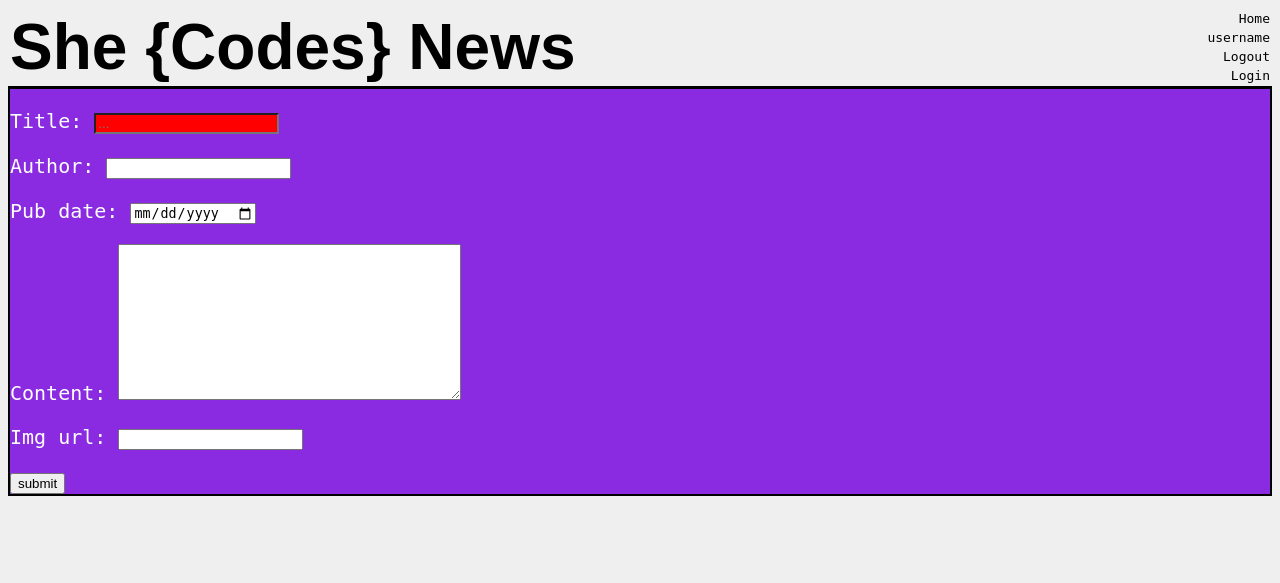
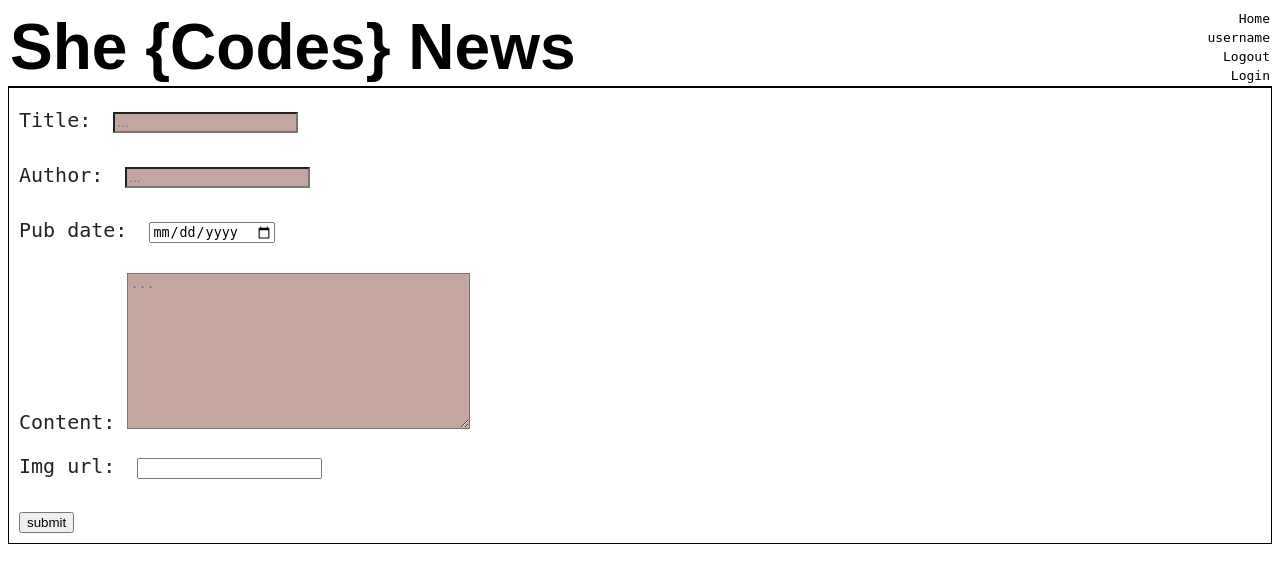
Before and after one commit to MOBrien1/django-she-codes-news, a Django app: page /news/add-story/ in a window 1280 px wide. Shown: the top 583 px of the page. Run offline with Django 3.2, Linux system fonts and the light colour scheme; some web fonts are replaced.

Commit message:
CSS update
Add class to form.py for author and content,
CSS colors updated for add new story page
CSS colors updated for new/

```diff
--- a/she_codes_news/news/forms.py
+++ b/she_codes_news/news/forms.py
@@ -21,5 +21,17 @@ class StoryForm(ModelForm):
                     'class':'title',
                     'placeholder':'...',
                 }
+            ),
+            'author': forms.TextInput(
+                attrs={
+                    'class':'author',
+                    'placeholder':'...',
+                }
+            ),
+            'content': forms.Textarea(
+                attrs={
+                    'class':'content',
+                    'placeholder':'...',
+                }
             )
         }
--- a/she_codes_news/news/static/news/styles.css
+++ b/she_codes_news/news/static/news/styles.css
@@ -1,6 +1,13 @@
+html {
+    background-color: white;
+}
+
+body {
+    background-color: #ffffff;
+}
 .story-card {
     margin: 2px;
-    border: 1px solid #000;
+    border: 1px solid white;
     padding: 5px;
 }
 
@@ -17,6 +24,7 @@
     gap: 1px 1px;
     grid-template-areas: "left-1 right-1" "left-1 right-2" "left-1 right-3";
     max-height: 500px;
+    background-color: #C3A6A0;
 }
 
 #story-card-1 {
@@ -73,6 +81,7 @@
 #all-stories .story-card {
     flex-basis: 32%;
     flex-grow: 1;
+    background-color: #C3A6A0;
 }
 
 #story-content {
@@ -86,19 +95,36 @@
 }
 
 form {
-    border: 2px solid black;
-    background-color: blueviolet;
+    border: 1px solid black;
+    background-color: #ffffff;
     font-size: 20px;
 }
 
 .title {
-    background-color: red;
+    background-color: #C3A6A0;
+}
+
+.author {
+    background-color: #C3A6A0;
+}
+.content {
+    background-color: #C3A6A0;
 }
 
 form label {
-    color: white;
+    color: #262220;
+    margin-left: 10px;
 }
 
-form input {
-    position: center;
+form input{
+    margin-left: 10px;
+    margin-bottom: 10px;
 }
+
+header {
+    background-color: white;
+}
+
+h2 {
+    background-color: white;
+}
```
